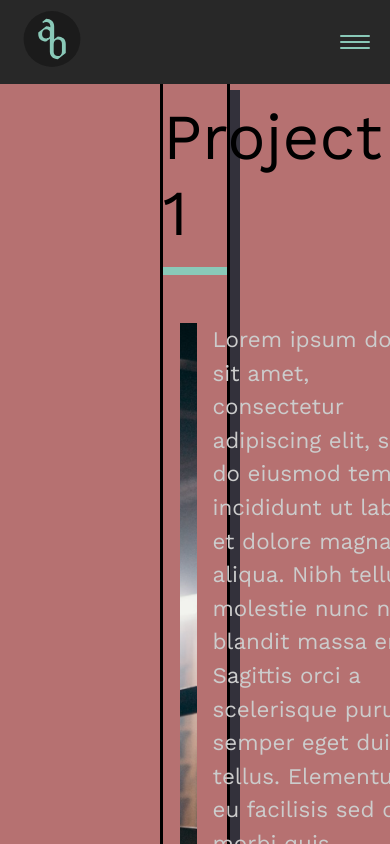
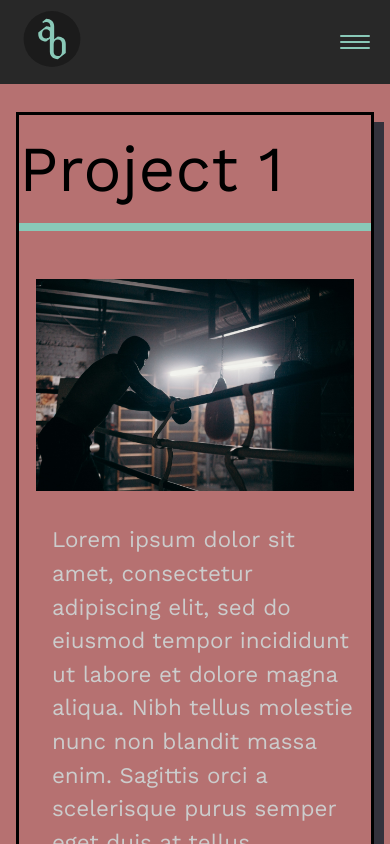
Before and after one commit to alanbedoya/portfolio2, a React (Create React App) app: page /work in a window 390 px wide. Shown: the top 844 px of the page. Built offline with nearby package versions, Linux system fonts and the light colour scheme; what react-alert-template-basic would draw is missing.

Commit message:
My Work page is fully responsive.

```diff
--- a/src/pages/myWork.js
+++ b/src/pages/myWork.js
@@ -120,7 +120,7 @@ const StyledWork = styled(motion.div)`
     padding: 1rem 0;
   }
 
-  @media only screen and (min-device-width: 12em) and (max-device-width: 35.45em) {
+  @media only screen and (min-device-width: 12em) and (max-device-width: 64em) {
     padding: 7rem 1rem 0 1rem;
   }
 `;
@@ -171,6 +171,16 @@ const StyledContainer = styled.div`
       padding: 0;
     }
   }
+
+  @media only screen and (min-device-width: 35.5em) and (max-device-width: 64em) {
+    flex-direction: column;
+
+    img {
+      width: 100%;
+      height: 40%;
+      margin-bottom: 2rem;
+    }
+  }
 `;
 
 const StyledButtons = styled.span`
```
